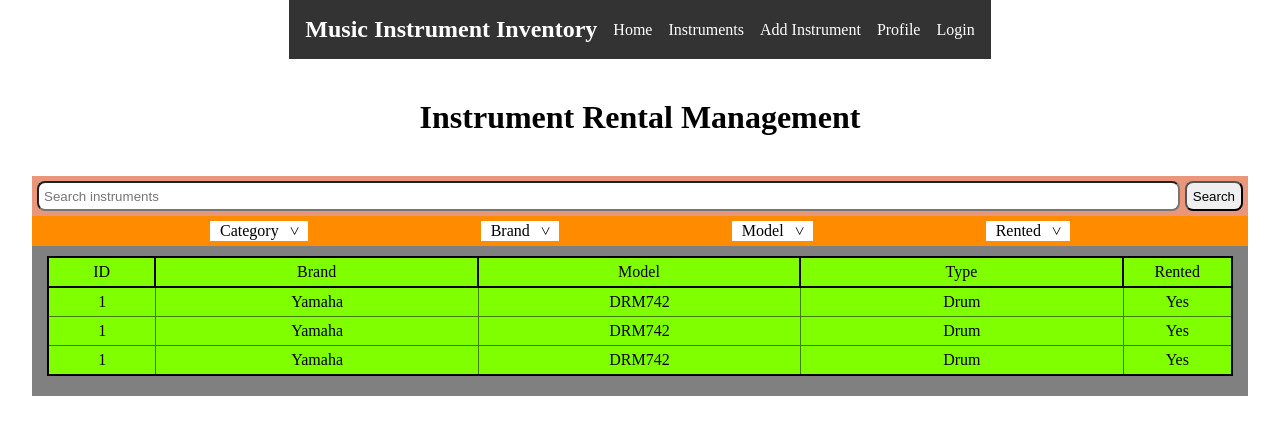
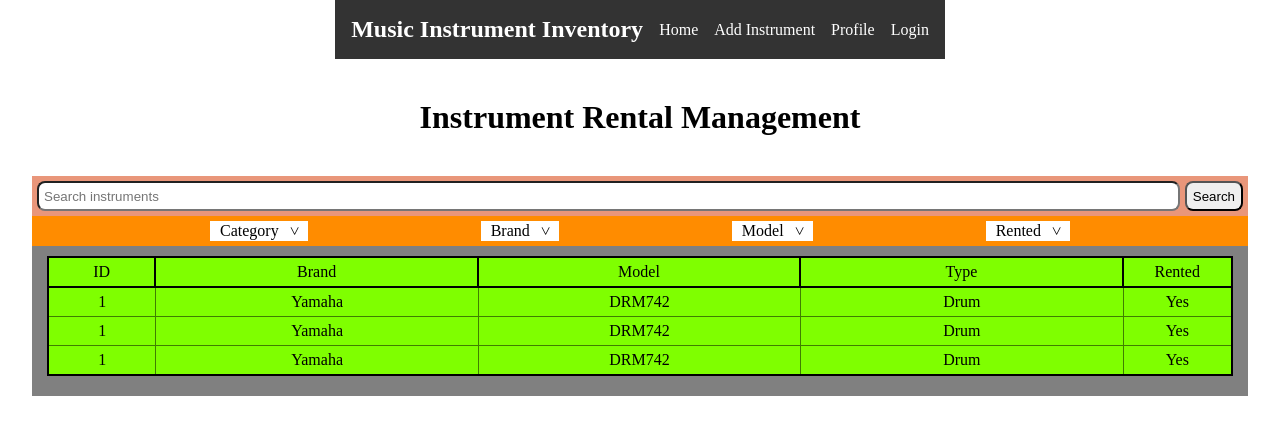
Before and after one commit to briantav999/unit4-front-end, a React (Vite) app: page / in a window 1280 px wide. Shown: the top 434 px of the page. Built offline with nearby package versions, Linux system fonts and the light colour scheme.

Commit message:
Nav/Instruments removed lines14-16

```diff
--- a/src/components/Nav/Nav.jsx
+++ b/src/components/Nav/Nav.jsx
@@ -10,9 +10,6 @@ const Nav = () => {
             <ul>
                 <li>
                     <Link to="/">Home</Link>
-                </li>
-                <li>
-                    <Link to="/instruments">Instruments</Link>
                 </li>
                 <li>
                     <Link to="/create">Add Instrument</Link>
```
